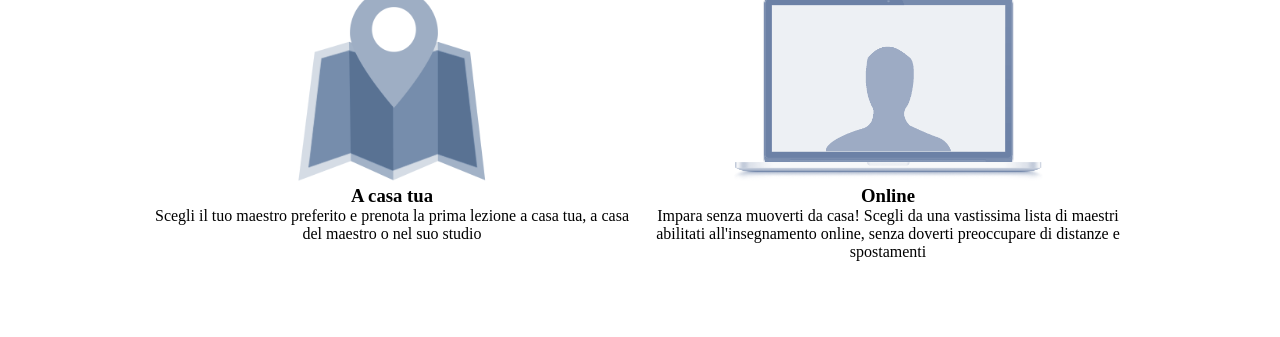
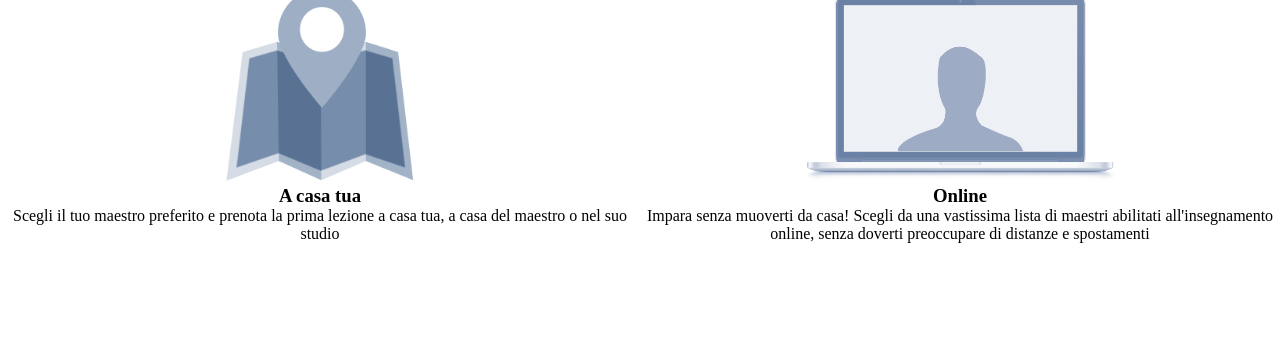
Before and after one commit to emaferr/html-css-resp-wannabe, a plain HTML site: page index.html in a window 1280 px wide. Shown: the part 152-489 px from the top of the page. Drawn offline with Linux system fonts and the light colour scheme.

```diff
--- a/assets/css/style.css
+++ b/assets/css/style.css
@@ -5,7 +5,7 @@
 }
 
 .row {
-  width: 992px;
+  width: 100%;
   margin-left: auto;
   margin-right: auto;
   margin-top: 100px;
```
